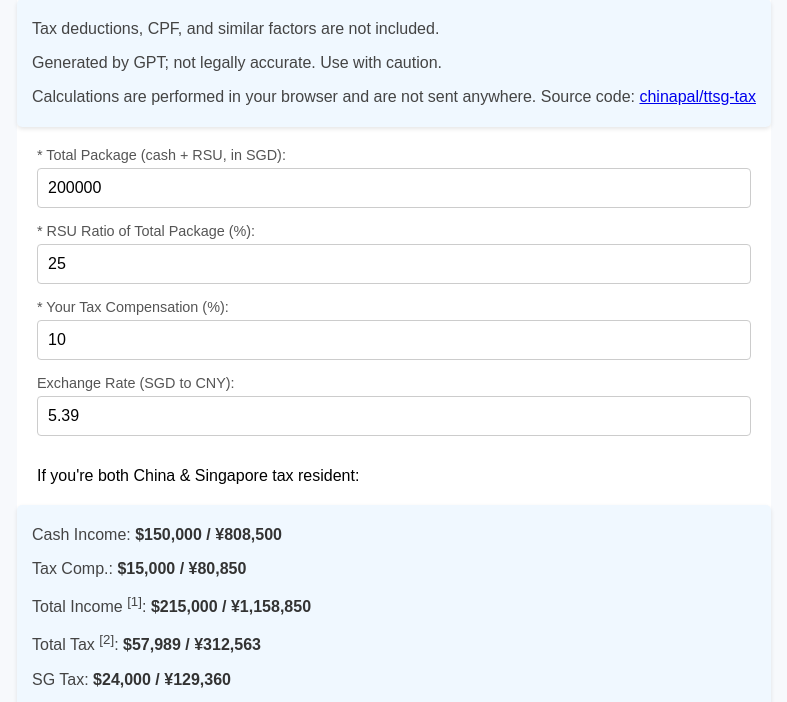
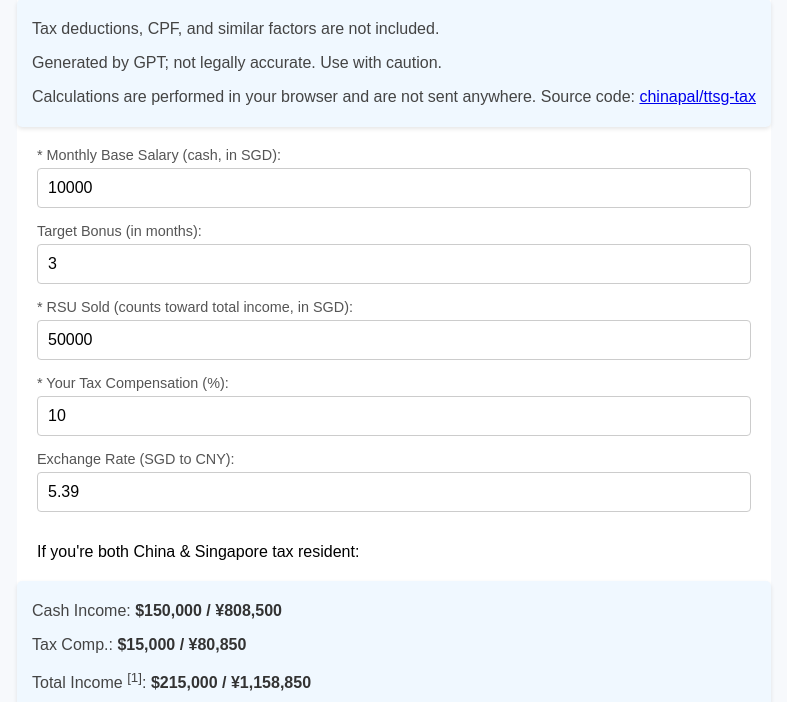
Before and after one commit to chinapal/ttsg-tax, a plain HTML site: page index.html in a window 1280 px wide. Shown: the part 94-796 px from the top of the page, without its empty margins (246-1033 px from the left). Drawn offline with Linux system fonts and the light colour scheme.

Commit message:
feat: allow RSU value input

```diff
--- a/index.html
+++ b/index.html
@@ -80,11 +80,14 @@
           Source code: <a href="https://github.com/chinapal/ttsg-tax">chinapal/ttsg-tax</a></p>
         </div>
 
-        <label for="totalPackage">* Total Package (cash + RSU, in SGD):</label>
-        <input type="number" id="totalPackage" value="200000" step="1" oninput="calculateTax()">
+        <label for="monthlyPay">* Monthly Base Salary (cash, in SGD):</label>
+        <input type="number" id="monthlyPay" value="10000" step="1" oninput="calculateTax()">
 
-        <label for="rsuPercentage">* RSU Ratio of Total Package (%):</label>
-        <input type="number" id="rsuPercentage" value="25" step="0.1" oninput="calculateTax()">
+        <label for="bonusMonths">Target Bonus (in months):</label>
+        <input type="number" id="bonusMonths" value="3" step="1" oninput="calculateTax()">
+
+        <label for="rsuSold">* RSU Sold (counts toward total income, in SGD):</label>
+        <input type="number" id="rsuSold" value="50000" step="1" oninput="calculateTax()">
 
         <label for="compensationPercentage">* Your Tax Compensation (%):</label>
         <input type="number" id="compensationPercentage" value="10" step="0.1" oninput="calculateTax()">
@@ -180,25 +183,20 @@
 
         // Main calculation logic
         function calculateTax() {
-            const totalPackage = parseFloat(document.getElementById('totalPackage').value);
-            const rsuPercentage = parseFloat(document.getElementById('rsuPercentage').value) / 100;
+            const monthlyPay = parseFloat(document.getElementById('monthlyPay').value);
+            const bonusMonths = parseFloat(document.getElementById('bonusMonths').value);
+            const rsuSold = parseFloat(document.getElementById('rsuSold').value);
             const exchangeRate = parseFloat(document.getElementById('exchangeRate').value);
             const compensationPercentage = parseFloat(document.getElementById('compensationPercentage').value) / 100;
 
-            if (!totalPackage || rsuPercentage < 0 || rsuPercentage > 1 || exchangeRate <= 0 || compensationPercentage < 0 || compensationPercentage > 1) {
-                for (const el of document.querySelectorAll('.amount')) {
-                    el.innerText = formatCurrencySG(0, exchangeRate);
-                }
+            if (!monthlyPay || rsuSold < 0 || exchangeRate <= 0 || bonusMonths < 0 || compensationPercentage < 0 || compensationPercentage > 1) {
+                for (const el of document.querySelectorAll('.amount')) el.innerText = formatCurrencySG(0, exchangeRate);
                 return;
             }
 
-            // Calculate Cash part (non-RSU)
-            const cashPart = totalPackage * (1 - rsuPercentage);
-
-            // Calculate Compensation based on Cash part and Compensation percentage
+            const cashPart = monthlyPay * (12 + bonusMonths);
             const compensation = cashPart * compensationPercentage;
-
-            // Total Income (Cash + RSU + Compensation)
+            const totalPackage = cashPart + rsuSold
             const totalIncome = totalPackage + compensation;
 
             // Calculating Singapore and China taxes
@@ -211,7 +209,7 @@
             const sgAfterTaxInSGD = totalPackage - sgTaxOnlyInSGD;
             const afterTaxDiff = sgAfterTaxInSGD - afterTaxInSGD;
 
-            // Display results using the helper function
+            // Display results
             document.getElementById('cashIncome').innerText = formatCurrencySG(cashPart, exchangeRate);
             document.getElementById('compensation').innerText = formatCurrencySG(compensation, exchangeRate);
             document.getElementById('totalIncome').innerText = formatCurrencySG(totalIncome, exchangeRate);
```
